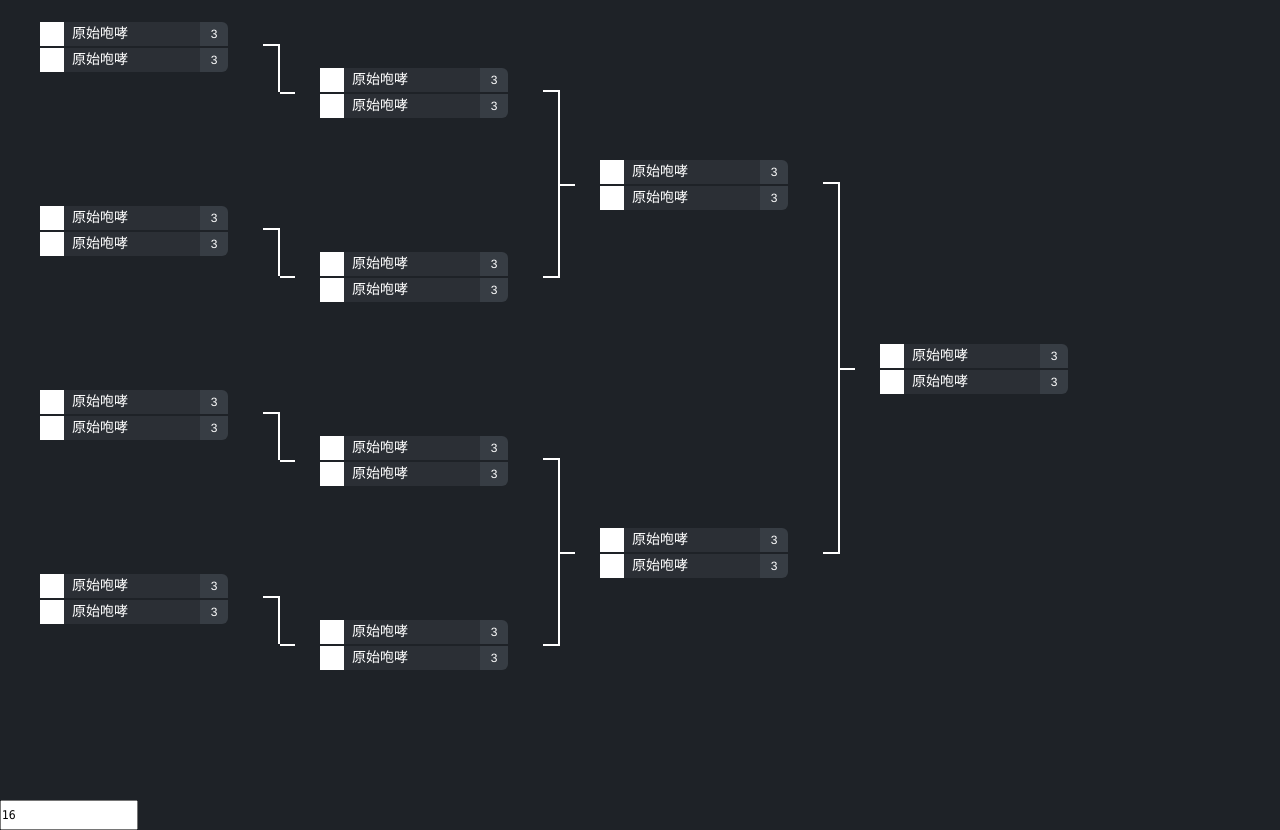
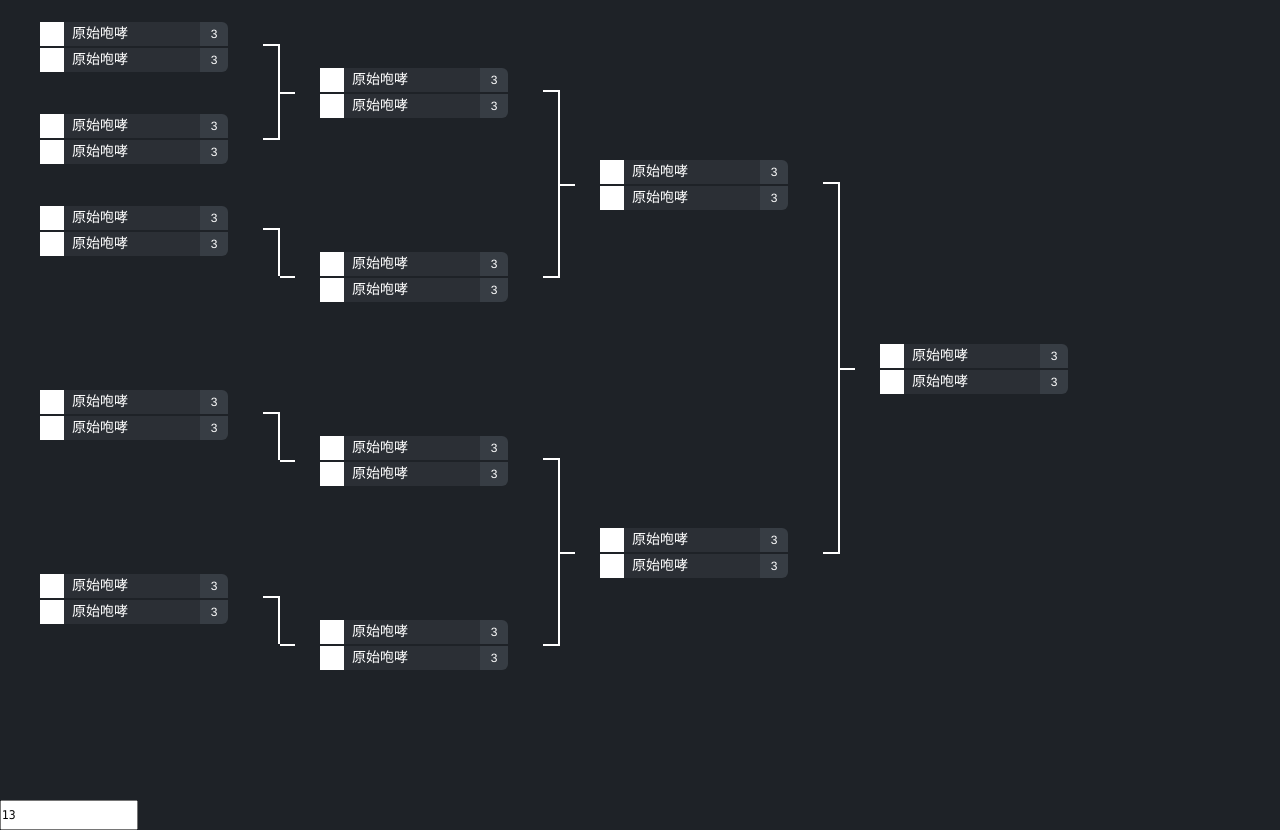
Before and after one commit to ieiayaobb/vue-brackets, a Vue app: page / in a window 1280 px wide. Shown: the top 830 px of the page. Built offline with nearby package versions, Linux system fonts and the light colour scheme.

Commit message:
handle dynamic adding

```diff
--- a/src/App.vue
+++ b/src/App.vue
@@ -1,7 +1,7 @@
 <template>
   <div id="app">
-    <bracketView :playersCount=playersCount|adjust></bracketView>
-    <input class="adjust" type="number" v-model.number="playersCount"/>
+    <bracketView :playersCount=playersCount|adjust :originPlayersCount=playersCount></bracketView>
+    <input class="adjust" type="number" v-model.number="playersCount" step="1" />
   </div>
 </template>
 
@@ -13,7 +13,7 @@ export default {
   name: 'app',
   data() {
     return {
-      playersCount: 16
+      playersCount: 13
     }
   },
   components: {
--- a/src/components/Bracket.vue
+++ b/src/components/Bracket.vue
@@ -1,6 +1,6 @@
 <template>
 	<div class="bracket" v-bind:style="{width:bracketWidth, height: bracketHeight}">
-		<round :roundNum="n" v-for="n in roundsCount" :isFirst=" n == 1" :isLast="n  == roundsCount" :playersCount="playersCount"></round>
+		<round :roundNum="n" v-for="n in roundsCount" :isFirst=" n == 1" :isLast="n  == roundsCount" :playersCount="playersCount" :showList=showList></round>
 	</div>
 </template>
 
@@ -17,6 +17,10 @@ export default {
     playersCount: {
         type: Number,
         required: true
+    },
+    originPlayersCount: {
+        type: Number,
+        required: true
     }
   },
   computed: {
@@ -28,10 +32,33 @@ export default {
   	},
   	bracketHeight: function() {
   		return this.playersCount / 2 * 100 + "px";
+  	},
+  	showList: function() {
+  		var show_list = []
+  		var diff = this.originPlayersCount - this.playersCount / 2
+
+  		for(var i = 1; i <= diff; i++) {
+  			show_list.push(this.calculate(i));
+  		}
+  		return show_list
   	}
   },
   components: {
     Round
+  },
+  methods: {
+    calculate: function(index) {
+  		var roundsCount = Math.log(this.playersCount / 2) / Math.LN2
+  		if (index > 0 && index <= this.playersCount / 4) {
+	  		var zeroCount = roundsCount - 1
+	  		var base = Math.pow(10, zeroCount)
+			var iTemp = parseInt(base, 2) + index - 1;
+			var sTemp = iTemp.toString(2).split("").reverse().join("");
+			return parseInt(sTemp,2);
+		} else if (index > this.playersCount / 4 && index <= this.playersCount) {
+			return (index - this.playersCount / 4) * 2;
+		}
+	}
   }
 }
 </script>
--- a/src/components/BracketView.vue
+++ b/src/components/BracketView.vue
@@ -1,6 +1,6 @@
 <template>
 	<div class="drag-zone" @mousedown="dragStart" @mouseup="dragStop">
-		<bracket :playersCount=playersCount class="bracket">
+		<bracket :playersCount=playersCount :originPlayersCount=originPlayersCount class="bracket">
 		</bracket>
 	</div>
 </template>
@@ -12,6 +12,10 @@ export default {
   name: 'bracketView',
   props: {
     playersCount: {
+        type: Number,
+        required: true
+    },
+    originPlayersCount: {
         type: Number,
         required: true
     }
--- a/src/components/Match.vue
+++ b/src/components/Match.vue
@@ -1,5 +1,5 @@
 <template>
-	<div class="match" v-bind:class="[type, {last: isLast}, {fisrt: isFirst}]" v-bind:style="{visibility:visibleStr}">
+	<div class="match" v-bind:class="[type, {last: isLast}, {fisrt: isFirst}, {hidden: !visibleStatus}]">
         <div class="players">
     		<playerItem class="player1" :updown=false></playerItem>
     		<playerItem class="player2" :updown=true></playerItem>
@@ -41,13 +41,6 @@ export default {
         } else {
             return "match-odd";
         }
-    },
-    visibleStr: function() {
-        if (this.visibleStatus){
-            return 'visbility'
-        } else {
-            return 'hidden'
-        }
     }
   },
   components: {
@@ -57,6 +50,10 @@ export default {
 </script>
 
 <style>
+.hidden {
+	visibility: hidden;
+}
+
 .match {
 	position: relative;
 	width: 260px;
--- a/src/components/Round.vue
+++ b/src/components/Round.vue
@@ -11,7 +11,8 @@ export default {
   name: 'Round',
   data: function() {
     return {
-      show: true
+      show: true,
+      show_list:[1, 17, 9, 25, 5, 21, 13]
     }
   },
   props: {
@@ -33,6 +34,10 @@ export default {
     playersCount: {
         type: Number,
         required: true
+    },
+    showList: {
+        type: Array,
+        required: true
     }
   },
   computed: {
@@ -43,11 +48,20 @@ export default {
       var num = this.playersCount / 2 / (Math.pow(2, this.roundNum - 1));
       return num
     }
-
   },
   methods: {
     visibleStatus: function(index) {
-        return !this.isFirst || (index % 2 != 0)
+    	if (this.isFirst){
+    		console.log(this.showList)
+    		for (var i = 0; i < this.showList.length; i++) {
+    			if (this.showList[i] == index){
+    				return true
+    			}
+    		}
+        	return false
+    	} else {
+    		return true
+    	}
     }
   },
   components: {
```
Also changed, not shown: 1 other file (tests, documents, lock files or other folders).
